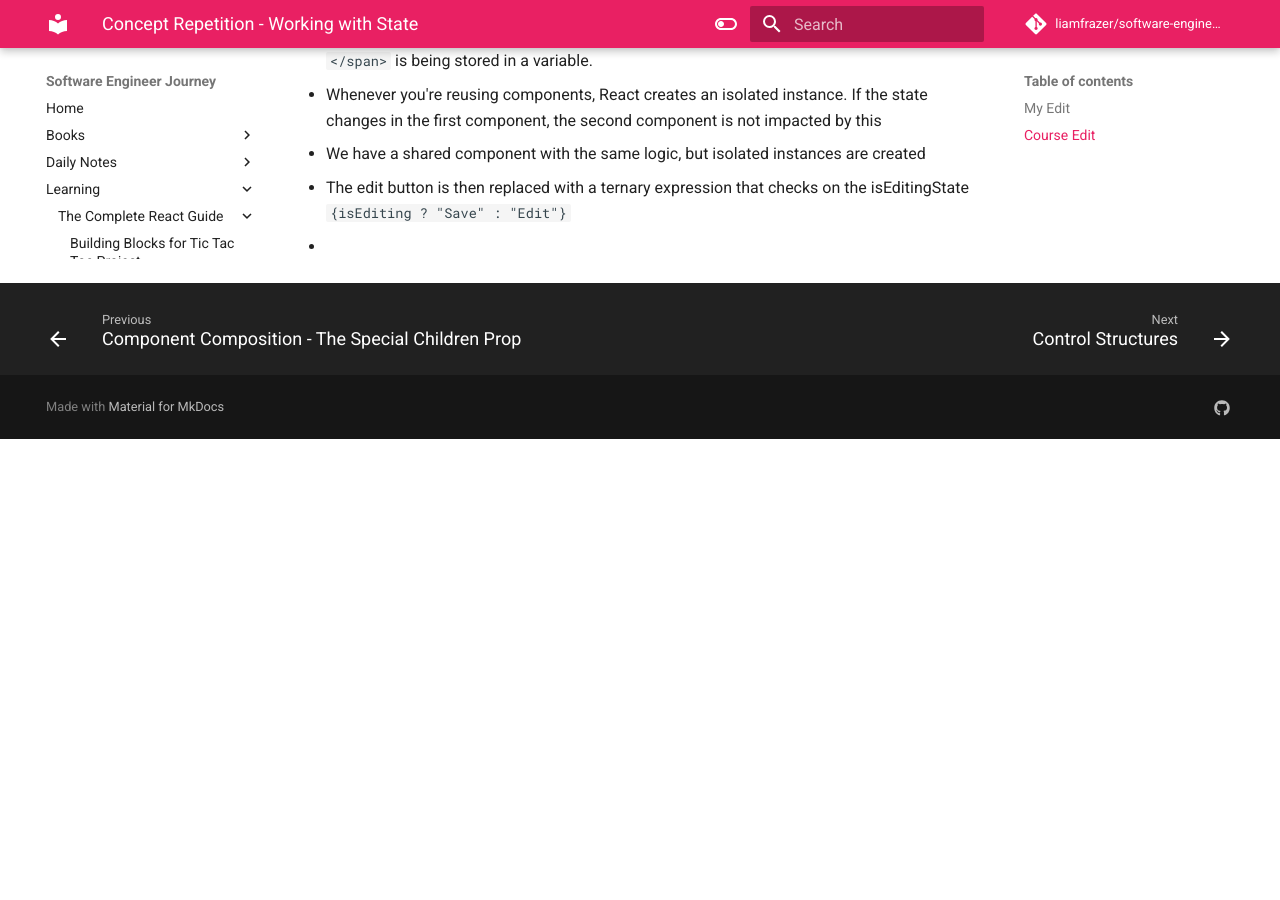
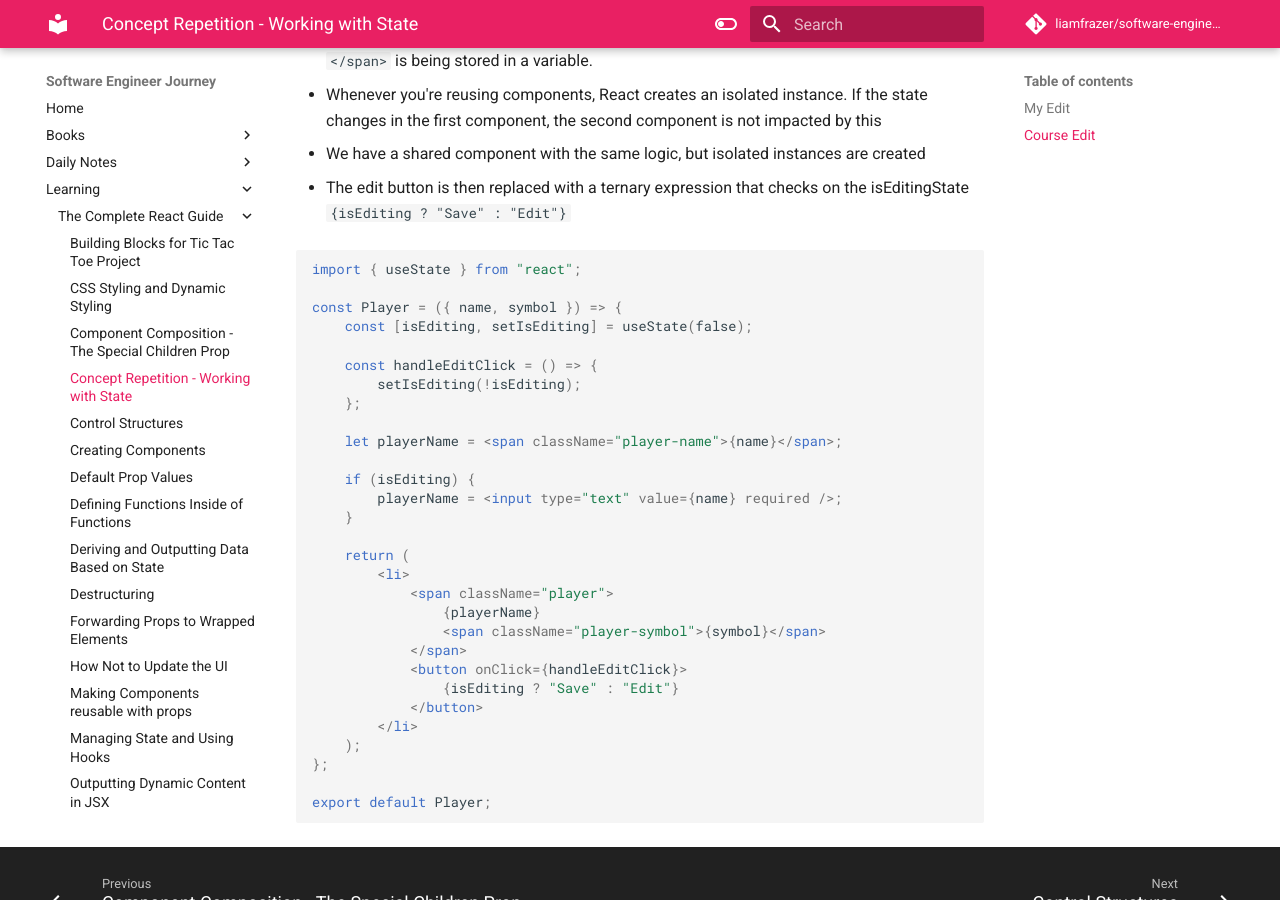
Before and after one commit to liamfrazer/software-engineer-journey, an MkDocs documentation site: the page built from docs/Learning/The Complete React Guide/Concept Repetition - Working with State.md, in a window 1280 px wide and 900 px high, scrolled down 1815 px. Built offline with MkDocs 1.6.1 and Material for MkDocs 9.7.7, drawn with Linux system fonts in a browser that asks for light colours; comment, search, counter and statistics services are not loaded; before the commit the page ends 2254 px from its top, so only the background shows below that.

Commit message:
vault backup: 2023-12-23 13:34:27

````diff
--- a/docs/Learning/The Complete React Guide/Concept Repetition - Working with State.md
+++ b/docs/Learning/The Complete React Guide/Concept Repetition - Working with State.md
@@ -91,4 +91,36 @@ export default Player;
 * We have a shared component with the same logic, but isolated instances are created
 
 * The edit button is then replaced with a ternary expression that checks on the isEditingState `{isEditing ? "Save" : "Edit"}`
-*
+
+```jsx
+import { useState } from "react";
+
+const Player = ({ name, symbol }) => {
+	const [isEditing, setIsEditing] = useState(false);
+
+	const handleEditClick = () => {
+		setIsEditing(!isEditing);
+	};
+
+	let playerName = <span className="player-name">{name}</span>;
+
+	if (isEditing) {
+		playerName = <input type="text" value={name} required />;
+	}
+
+	return (
+		<li>
+			<span className="player">
+				{playerName}
+				<span className="player-symbol">{symbol}</span>
+			</span>
+			<button onClick={handleEditClick}>
+				{isEditing ? "Save" : "Edit"}
+			</button>
+		</li>
+	);
+};
+
+export default Player;
+
+```
--- /dev/null
+++ b/docs/Learning/The Complete React Guide/Updating State Based on Old State Correctly.md
@@ -0,0 +1,10 @@
+---
+tags:
+  - react
+  - state
+  - updating
+  - correctly
+---
+# Updating State Based on Old State Correctly
+
+*
````
Also changed, not shown: docs/index.md (+1 -0 lines).
